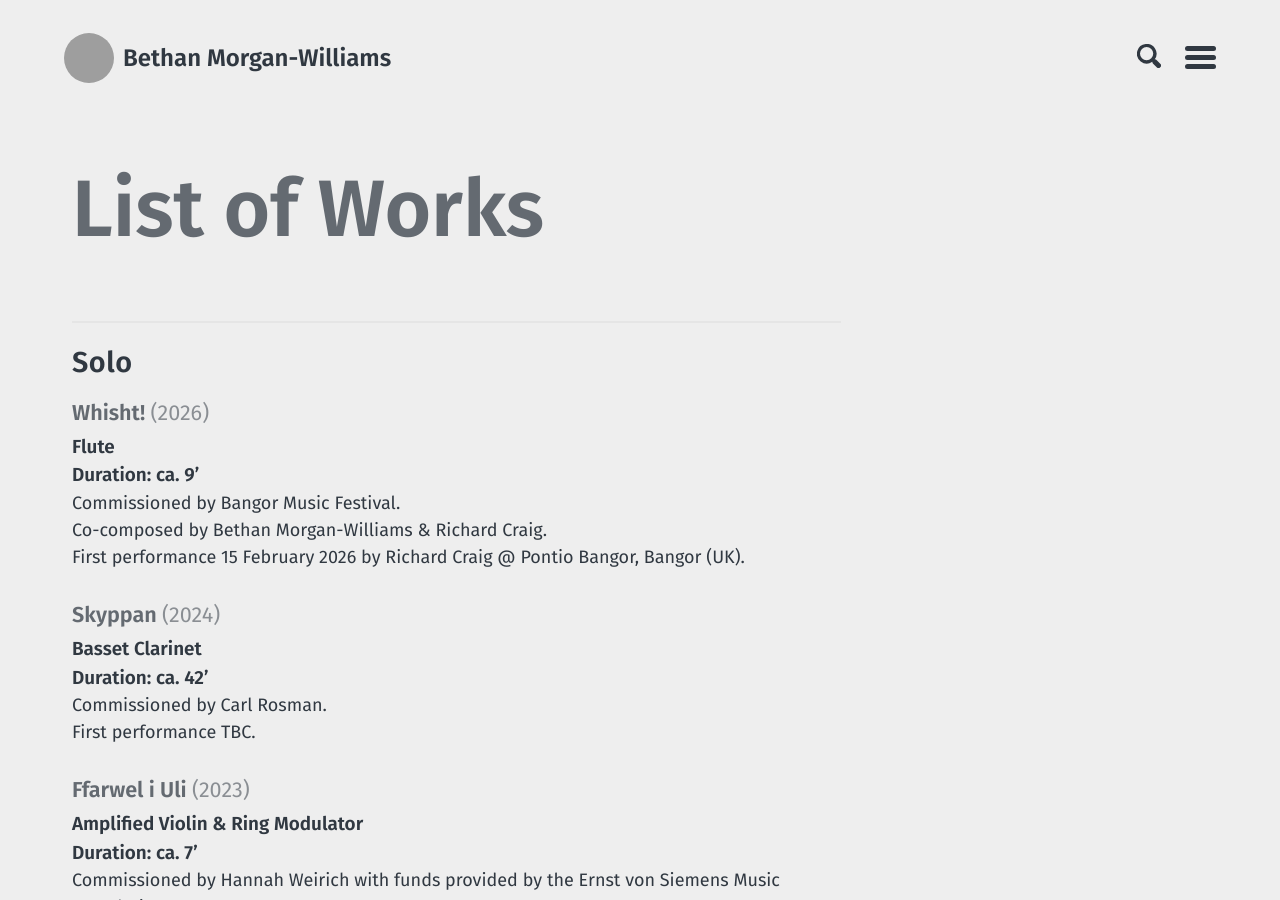
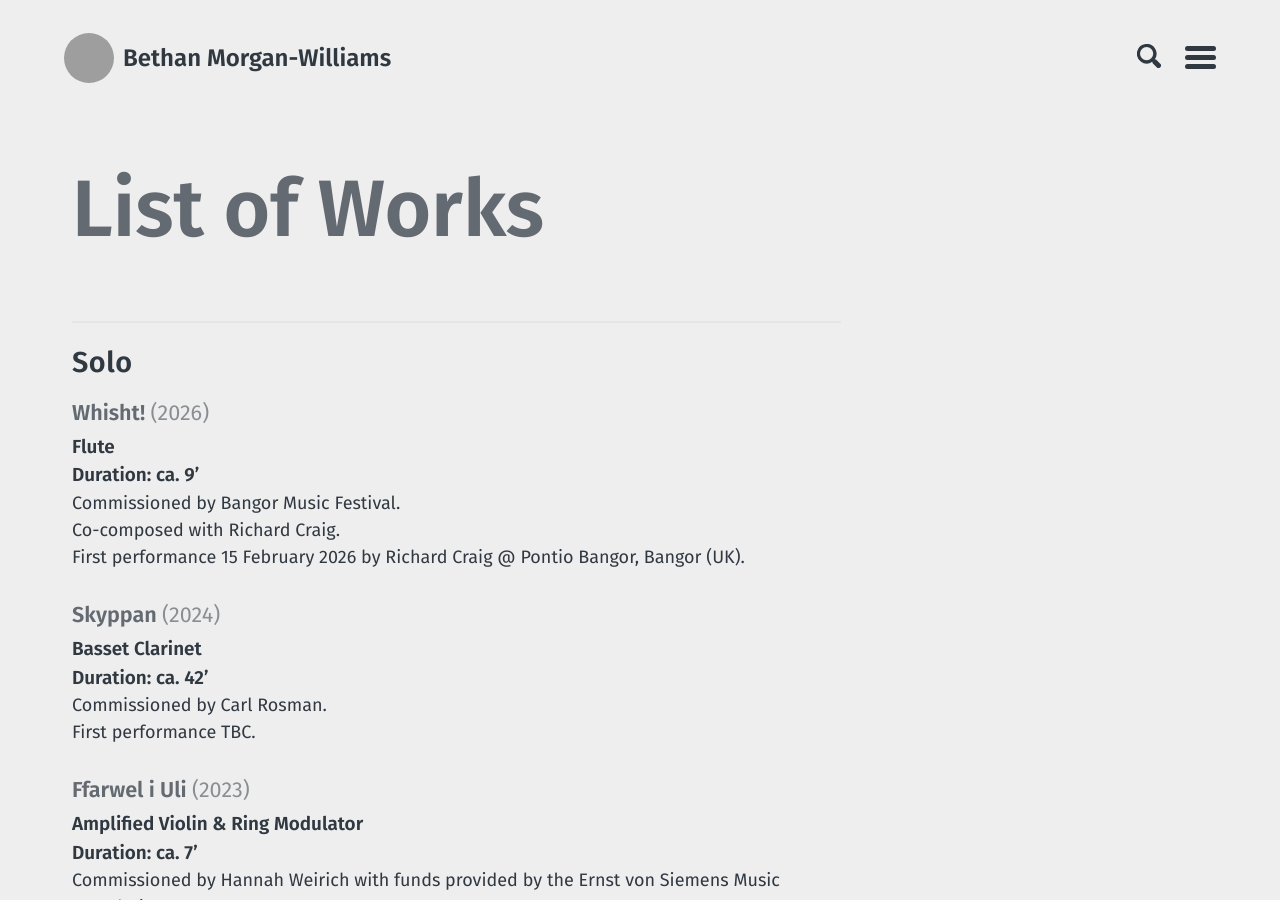
Before and after one commit to morganwilliamsb/website, a Jekyll site: the page built from works.md, in a window 1280 px wide and 900 px high. Built offline with Jekyll 4.4.1, drawn with Linux system fonts in a browser that asks for light colours; grey boxes are pictures that could not be loaded.

Commit message:
Revise co-composed credit in works.md
Updated co-composer credit for 'Whisht!'

```diff
--- a/works.md
+++ b/works.md
@@ -12,7 +12,7 @@ layout: page
 **Flute**
 Duration: ca. 9’
 : Commissioned by Bangor Music Festival.
-: Co-composed by Bethan Morgan-Williams & Richard Craig.
+: Co-composed with Richard Craig.
 : First performance 15 February 2026 by Richard Craig @ Pontio Bangor, Bangor (UK).
 
 #### Skyppan *(2024)*
```
